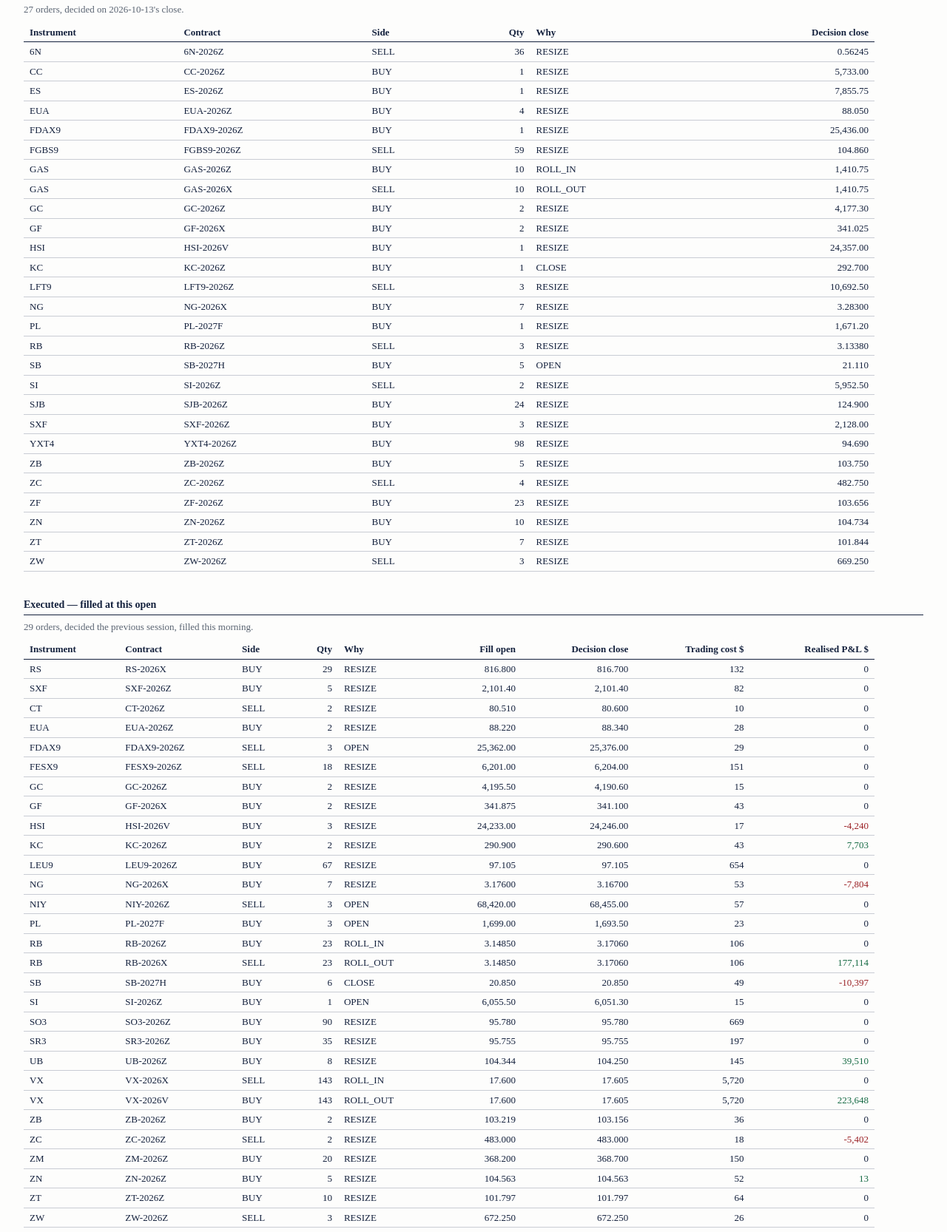
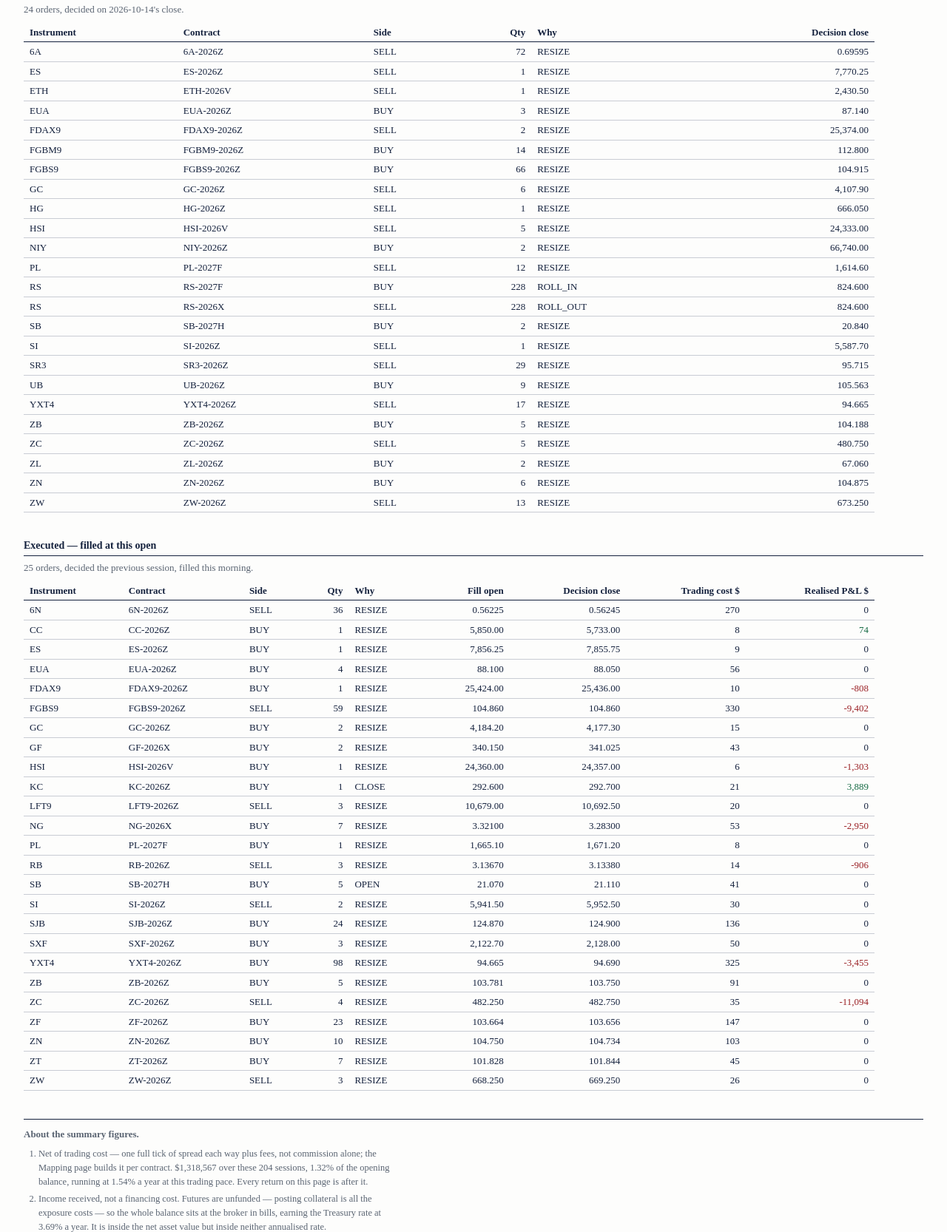
Before and after one commit to Lucas-Joly-GH/trends-research, a plain HTML site: page docs/index.html in a window 1280 px wide. Shown: the part 796-2462 px from the top of the page at 74% size. Drawn offline with Linux system fonts and the light colour scheme.

Commit message:
Publish 2026-10-14

```diff
--- a/docs/data/latest.json
+++ b/docs/data/latest.json
@@ -1,91 +1,91 @@
 {
  "meta": {
-  "as_of": "2026-10-13",
+  "as_of": "2026-10-14",
   "window_start": "2026-01-02",
-  "sessions": 203,
+  "sessions": 204,
   "equity_start": 100000000.0,
-  "equity_end": 115839666.77,
-  "net_ann_ret": 0.152224,
-  "net_cagr": 0.203731,
-  "cagr_trading": 0.160155,
-  "window_ret_trading": 0.126572,
-  "window_ret_interest": 0.031824,
-  "net_ann_vol": 0.085178,
-  "net_sharpe": 1.7871,
+  "equity_end": 116874386.11,
+  "net_ann_ret": 0.162544,
+  "net_cagr": 0.216133,
+  "cagr_trading": 0.172154,
+  "window_ret_trading": 0.136788,
+  "window_ret_interest": 0.031956,
+  "net_ann_vol": 0.085464,
+  "net_sharpe": 1.9019,
   "max_drawdown": -0.056022,
-  "cost_ann": 0.01548,
-  "cost_window_USD": 1316677.26,
-  "interest_ann": 0.036896,
+  "cost_ann": 0.015425,
+  "cost_window_USD": 1318566.56,
+  "interest_ann": 0.036858,
   "n_positions": 62,
-  "updated_at": "2026-10-14T16:11:52+00:00",
-  "generated_at": "2026-10-14T16:11:52+00:00"
+  "updated_at": "2026-10-15T15:09:01+00:00",
+  "generated_at": "2026-10-15T15:09:02+00:00"
  },
  "executed": [
   {
-   "instrument": "RS",
-   "contract": "RS-2026X",
-   "action": "BUY",
-   "quantity": 29.0,
+   "instrument": "6N",
+   "contract": "6N-2026Z",
+   "action": "SELL",
+   "quantity": 36.0,
    "kind": "RESIZE",
-   "fill_open": 816.8,
-   "decision_close": 816.7,
-   "trading_cost_USD": 132.10140807936205,
+   "fill_open": 0.56225,
+   "decision_close": 0.56245,
+   "trading_cost_USD": 270.0,
    "realised_pnl_USD": 0.0
   },
   {
-   "instrument": "SXF",
-   "contract": "SXF-2026Z",
+   "instrument": "CC",
+   "contract": "CC-2026Z",
    "action": "BUY",
-   "quantity": 5.0,
+   "quantity": 1.0,
    "kind": "RESIZE",
-   "fill_open": 2101.4,
-   "decision_close": 2101.4,
-   "trading_cost_USD": 82.34437904151216,
-   "realised_pnl_USD": 0.0
+   "fill_open": 5850.0,
+   "decision_close": 5733.0,
+   "trading_cost_USD": 7.5,
+   "realised_pnl_USD": 74.07400793650757
   },
   {
-   "instrument": "CT",
-   "contract": "CT-2026Z",
-   "action": "SELL",
-   "quantity": 2.0,
+   "instrument": "ES",
+   "contract": "ES-2026Z",
+   "action": "BUY",
+   "quantity": 1.0,
    "kind": "RESIZE",
-   "fill_open": 80.51,
-   "decision_close": 80.6,
-   "trading_cost_USD": 10.0,
+   "fill_open": 7856.25,
+   "decision_close": 7855.75,
+   "trading_cost_USD": 8.75,
    "realised_pnl_USD": 0.0
   },
   {
    "instrument": "EUA",
    "contract": "EUA-2026Z",
    "action": "BUY",
-   "quantity": 2.0,
+   "quantity": 4.0,
    "kind": "RESIZE",
-   "fill_open": 88.22,
-   "decision_close": 88.34,
-   "trading_cost_USD": 27.88659875044417,
+   "fill_open": 88.1,
+   "decision_close": 88.05,
+   "trading_cost_USD": 55.99640982121409,
    "realised_pnl_USD": 0.0
   },
   {
    "instrument": "FDAX9",
    "contract": "FDAX9-2026Z",
-   "action": "SELL",
-   "quantity": 3.0,
-   "kind": "OPEN",
-   "fill_open": 25362.0,
-   "decision_close": 25376.0,
-   "trading_cost_USD": 29.280928687966377,
-   "realised_pnl_USD": 0.0
+   "action": "BUY",
+   "quantity": 1.0,
+   "kind": "RESIZE",
+   "fill_open": 25424.0,
+   "decision_close": 25436.0,
+   "trading_cost_USD": 9.799371718712466,
+   "realised_pnl_USD": -807.981062276488
   },
   {
-   "instrument": "FESX9",
-   "contract": "FESX9-2026Z",
+   "instrument": "FGBS9",
+   "contract": "FGBS9-2026Z",
    "action": "SELL",
-   "quantity": 18.0,
+   "quantity": 59.0,
    "kind": "RESIZE",
-   "fill_open": 6201.0,
-   "decision_close": 6204.0,
-   "trading_cost_USD": 150.58763325239852,
-   "realised_pnl_USD": 0.0
+   "fill_open": 104.86,
+   "decision_close": 104.86,
+   "trading_cost_USD": 330.3788179451631,
+   "realised_pnl_USD": -9402.499754220291
   },
   {
    "instrument": "GC",
@@ -93,8 +93,8 @@
    "action": "BUY",
    "quantity": 2.0,
    "kind": "RESIZE",
-   "fill_open": 4195.5,
-   "decision_close": 4190.6,
+   "fill_open": 4184.2,
+   "decision_close": 4177.3,
    "trading_cost_USD": 15.0,
    "realised_pnl_USD": 0.0
   },
@@ -104,8 +104,8 @@
    "action": "BUY",
    "quantity": 2.0,
    "kind": "RESIZE",
-   "fill_open": 341.875,
-   "decision_close": 341.1,
+   "fill_open": 340.15,
+   "decision_close": 341.025,
    "trading_cost_USD": 42.5,
    "realised_pnl_USD": 0.0
   },
@@ -113,33 +113,33 @@
    "instrument": "HSI",
    "contract": "HSI-2026V",
    "action": "BUY",
-   "quantity": 3.0,
+   "quantity": 1.0,
    "kind": "RESIZE",
-   "fill_open": 24233.0,
-   "decision_close": 24246.0,
-   "trading_cost_USD": 17.115384615384617,
-   "realised_pnl_USD": -4239.764864764863
+   "fill_open": 24360.0,
+   "decision_close": 24357.0,
+   "trading_cost_USD": 5.705128205128206,
+   "realised_pnl_USD": -1302.6780318446981
   },
   {
    "instrument": "KC",
    "contract": "KC-2026Z",
    "action": "BUY",
-   "quantity": 2.0,
-   "kind": "RESIZE",
-   "fill_open": 290.9,
-   "decision_close": 290.6,
-   "trading_cost_USD": 42.5,
-   "realised_pnl_USD": 7703.176807760137
+   "quantity": 1.0,
+   "kind": "CLOSE",
+   "fill_open": 292.6,
+   "decision_close": 292.7,
+   "trading_cost_USD": 21.25,
+   "realised_pnl_USD": 3889.088403880056
   },
   {
-   "instrument": "LEU9",
-   "contract": "LEU9-2026Z",
-   "action": "BUY",
-   "quantity": 67.0,
+   "instrument": "LFT9",
+   "contract": "LFT9-2026Z",
+   "action": "SELL",
+   "quantity": 3.0,
    "kind": "RESIZE",
-   "fill_open": 97.105,
-   "decision_close": 97.105,
-   "trading_cost_USD": 653.9407406979158,
+   "fill_open": 10679.0,
+   "decision_close": 10692.5,
+   "trading_cost_USD": 19.886456303106677,
    "realised_pnl_USD": 0.0
   },
   {
@@ -148,185 +148,141 @@
    "action": "BUY",
    "quantity": 7.0,
    "kind": "RESIZE",
-   "fill_open": 3.176,
-   "decision_close": 3.167,
+   "fill_open": 3.321,
+   "decision_close": 3.283,
    "trading_cost_USD": 52.5,
-   "realised_pnl_USD": -7803.76540781536
-  },
-  {
-   "instrument": "NIY",
-   "contract": "NIY-2026Z",
-   "action": "SELL",
-   "quantity": 3.0,
-   "kind": "OPEN",
-   "fill_open": 68420.0,
-   "decision_close": 68455.0,
-   "trading_cost_USD": 56.705752258999944,
-   "realised_pnl_USD": 0.0
+   "realised_pnl_USD": -2949.583589633546
   },
   {
    "instrument": "PL",
    "contract": "PL-2027F",
    "action": "BUY",
-   "quantity": 3.0,
-   "kind": "OPEN",
-   "fill_open": 1699.0,
-   "decision_close": 1693.5,
-   "trading_cost_USD": 22.5,
+   "quantity": 1.0,
+   "kind": "RESIZE",
+   "fill_open": 1665.1,
+   "decision_close": 1671.2,
+   "trading_cost_USD": 7.5,
    "realised_pnl_USD": 0.0
   },
   {
    "instrument": "RB",
    "contract": "RB-2026Z",
-   "action": "BUY",
-   "quantity": 23.0,
-   "kind": "ROLL_IN",
-   "fill_open": 3.1485,
-   "decision_close": 3.1706,
-   "trading_cost_USD": 105.8,
-   "realised_pnl_USD": 0.0
-  },
-  {
-   "instrument": "RB",
-   "contract": "RB-2026X",
    "action": "SELL",
-   "quantity": 23.0,
-   "kind": "ROLL_OUT",
-   "fill_open": 3.1485,
-   "decision_close": 3.1706,
-   "trading_cost_USD": 105.8,
-   "realised_pnl_USD": 177113.66578249342
+   "quantity": 3.0,
+   "kind": "RESIZE",
+   "fill_open": 3.1367,
+   "decision_close": 3.1338,
+   "trading_cost_USD": 13.799999999999999,
+   "realised_pnl_USD": -906.1043478260821
   },
   {
    "instrument": "SB",
    "contract": "SB-2027H",
    "action": "BUY",
-   "quantity": 6.0,
-   "kind": "CLOSE",
-   "fill_open": 20.85,
-   "decision_close": 20.85,
-   "trading_cost_USD": 48.599999999999994,
-   "realised_pnl_USD": -10397.11714778898
+   "quantity": 5.0,
+   "kind": "OPEN",
+   "fill_open": 21.07,
+   "decision_close": 21.11,
+   "trading_cost_USD": 40.5,
+   "realised_pnl_USD": 0.0
   },
   {
    "instrument": "SI",
    "contract": "SI-2026Z",
-   "action": "BUY",
-   "quantity": 1.0,
-   "kind": "OPEN",
-   "fill_open": 6055.5,
-   "decision_close": 6051.3,
-   "trading_cost_USD": 15.0,
+   "action": "SELL",
+   "quantity": 2.0,
+   "kind": "RESIZE",
+   "fill_open": 5941.5,
+   "decision_close": 5952.5,
+   "trading_cost_USD": 30.0,
    "realised_pnl_USD": 0.0
   },
   {
-   "instrument": "SO3",
-   "contract": "SO3-2026Z",
+   "instrument": "SJB",
+   "contract": "SJB-2026Z",
    "action": "BUY",
-   "quantity": 90.0,
+   "quantity": 24.0,
    "kind": "RESIZE",
-   "fill_open": 95.78,
-   "decision_close": 95.78,
-   "trading_cost_USD": 668.5849128261768,
+   "fill_open": 124.87,
+   "decision_close": 124.9,
+   "trading_cost_USD": 136.41486889589058,
    "realised_pnl_USD": 0.0
   },
   {
-   "instrument": "SR3",
-   "contract": "SR3-2026Z",
+   "instrument": "SXF",
+   "contract": "SXF-2026Z",
    "action": "BUY",
-   "quantity": 35.0,
+   "quantity": 3.0,
    "kind": "RESIZE",
-   "fill_open": 95.755,
-   "decision_close": 95.755,
-   "trading_cost_USD": 196.875,
+   "fill_open": 2122.7,
+   "decision_close": 2128.0,
+   "trading_cost_USD": 49.59031563573621,
    "realised_pnl_USD": 0.0
   },
   {
-   "instrument": "UB",
-   "contract": "UB-2026Z",
+   "instrument": "YXT4",
+   "contract": "YXT4-2026Z",
    "action": "BUY",
-   "quantity": 8.0,
+   "quantity": 98.0,
    "kind": "RESIZE",
-   "fill_open": 104.3438,
-   "decision_close": 104.25,
-   "trading_cost_USD": 145.0,
-   "realised_pnl_USD": 39509.97493848914
-  },
-  {
-   "instrument": "VX",
-   "contract": "VX-2026X",
-   "action": "SELL",
-   "quantity": 143.0,
-   "kind": "ROLL_IN",
-   "fill_open": 17.6,
-   "decision_close": 17.6045,
-   "trading_cost_USD": 5720.0,
-   "realised_pnl_USD": 0.0
-  },
-  {
-   "instrument": "VX",
-   "contract": "VX-2026V",
-   "action": "BUY",
-   "quantity": 143.0,
-   "kind": "ROLL_OUT",
-   "fill_open": 17.6,
-   "decision_close": 17.6045,
-   "trading_cost_USD": 5720.0,
-   "realised_pnl_USD": 223647.5999999999
+   "fill_open": 94.665,
+   "decision_close": 94.69,
+   "trading_cost_USD": 325.0480950815735,
+   "realised_pnl_USD": -3455.2630107299615
   },
   {
    "instrument": "ZB",
    "contract": "ZB-2026Z",
    "action": "BUY",
-   "quantity": 2.0,
+   "quantity": 5.0,
    "kind": "RESIZE",
-   "fill_open": 103.2188,
-   "decision_close": 103.1562,
-   "trading_cost_USD": 36.25,
+   "fill_open": 103.7812,
+   "decision_close": 103.75,
+   "trading_cost_USD": 90.625,
    "realised_pnl_USD": 0.0
   },
   {
    "instrument": "ZC",
    "contract": "ZC-2026Z",
    "action": "SELL",
-   "quantity": 2.0,
+   "quantity": 4.0,
    "kind": "RESIZE",
-   "fill_open": 483.0,
-   "decision_close": 483.0,
-   "trading_cost_USD": 17.5,
-   "realised_pnl_USD": -5401.648864386826
+   "fill_open": 482.25,
+   "decision_close": 482.75,
+   "trading_cost_USD": 35.0,
+   "realised_pnl_USD": -11094.206819682744
   },
   {
-   "instrument": "ZM",
-   "contract": "ZM-2026Z",
+   "instrument": "ZF",
+   "contract": "ZF-2026Z",
    "action": "BUY",
-   "quantity": 20.0,
+   "quantity": 23.0,
    "kind": "RESIZE",
-   "fill_open": 368.2,
-   "decision_close": 368.7,
-   "trading_cost_USD": 150.0,
+   "fill_open": 103.6641,
+   "decision_close": 103.6562,
+   "trading_cost_USD": 147.315,
    "realised_pnl_USD": 0.0
   },
   {
    "instrument": "ZN",
    "contract": "ZN-2026Z",
    "action": "BUY",
-   "quantity": 5.0,
+   "quantity": 10.0,
    "kind": "RESIZE",
-   "fill_open": 104.5625,
-   "decision_close": 104.5625,
-   "trading_cost_USD": 51.574999999999996,
-   "realised_pnl_USD": 13.250000000013529
+   "fill_open": 104.75,
+   "decision_close": 104.7344,
+   "trading_cost_USD": 103.14999999999999,
+   "realised_pnl_USD": 0.0
   },
   {
    "instrument": "ZT",
    "contract": "ZT-2026Z",
    "action": "BUY",
-   "quantity": 10.0,
+   "quantity": 7.0,
    "kind": "RESIZE",
-   "fill_open": 101.7969,
-   "decision_close": 101.7969,
-   "trading_cost_USD": 64.05,
+   "fill_open": 101.8281,
+   "decision_close": 101.8438,
+   "trading_cost_USD": 44.835,
    "realised_pnl_USD": 0.0
   },
   {
@@ -335,180 +291,164 @@
    "action": "SELL",
    "quantity": 3.0,
    "kind": "RESIZE",
-   "fill_open": 672.25,
-   "decision_close": 672.25,
+   "fill_open": 668.25,
+   "decision_close": 669.25,
    "trading_cost_USD": 26.25,
    "realised_pnl_USD": 0.0
   }
  ],
  "pending": [
   {
-   "instrument": "6N",
-   "contract": "6N-2026Z",
+   "instrument": "6A",
+   "contract": "6A-2026Z",
    "action": "SELL",
-   "quantity": 36.0,
+   "quantity": 72.0,
    "kind": "RESIZE",
-   "decision_close": 0.56245
-  },
-  {
-   "instrument": "CC",
-   "contract": "CC-2026Z",
-   "action": "BUY",
-   "quantity": 1.0,
-   "kind": "RESIZE",
-   "decision_close": 5733.0
+   "decision_close": 0.69595
   },
   {
    "instrument": "ES",
    "contract": "ES-2026Z",
-   "action": "BUY",
+   "action": "SELL",
    "quantity": 1.0,
    "kind": "RESIZE",
-   "decision_close": 7855.75
+   "decision_close": 7770.25
+  },
+  {
+   "instrument": "ETH",
+   "contract": "ETH-2026V",
+   "action": "SELL",
+   "quantity": 1.0,
+   "kind": "RESIZE",
+   "decision_close": 2430.5
   },
   {
    "instrument": "EUA",
    "contract": "EUA-2026Z",
    "action": "BUY",
-   "quantity": 4.0,
+   "quantity": 3.0,
    "kind": "RESIZE",
-   "decision_close": 88.05
+   "decision_close": 87.14
   },
   {
    "instrument": "FDAX9",
    "contract": "FDAX9-2026Z",
+   "action": "SELL",
+   "quantity": 2.0,
+   "kind": "RESIZE",
+   "decision_close": 25374.0
+  },
+  {
+   "instrument": "FGBM9",
+   "contract": "FGBM9-2026Z",
    "action": "BUY",
-   "quantity": 1.0,
+   "quantity": 14.0,
    "kind": "RESIZE",
-   "decision_close": 25436.0
+   "decision_close": 112.8
   },
   {
    "instrument": "FGBS9",
    "contract": "FGBS9-2026Z",
-   "action": "SELL",
-   "quantity": 59.0,
+   "action": "BUY",
+   "quantity": 66.0,
    "kind": "RESIZE",
-   "decision_close": 104.86
-  },
-  {
-   "instrument": "GAS",
-   "contract": "GAS-2026Z",
-   "action": "BUY",
-   "quantity": 10.0,
-   "kind": "ROLL_IN",
-   "decision_close": 1410.75
-  },
-  {
-   "instrument": "GAS",
-   "contract": "GAS-2026X",
-   "action": "SELL",
-   "quantity": 10.0,
-   "kind": "ROLL_OUT",
-   "decision_close": 1410.75
+   "decision_close": 104.915
   },
   {
    "instrument": "GC",
    "contract": "GC-2026Z",
-   "action": "BUY",
-   "quantity": 2.0,
+   "action": "SELL",
+   "quantity": 6.0,
    "kind": "RESIZE",
-   "decision_close": 4177.3
+   "decision_close": 4107.9
   },
   {
-   "instrument": "GF",
-   "contract": "GF-2026X",
-   "action": "BUY",
-   "quantity": 2.0,
+   "instrument": "HG",
+   "contract": "HG-2026Z",
+   "action": "SELL",
+   "quantity": 1.0,
    "kind": "RESIZE",
-   "decision_close": 341.025
+   "decision_close": 666.05
   },
   {
    "instrument": "HSI",
    "contract": "HSI-2026V",
-   "action": "BUY",
-   "quantity": 1.0,
+   "action": "SELL",
+   "quantity": 5.0,
    "kind": "RESIZE",
-   "decision_close": 24357.0
+   "decision_close": 24333.0
   },
   {
-   "instrument": "KC",
-   "contract": "KC-2026Z",
+   "instrument": "NIY",
+   "contract": "NIY-2026Z",
    "action": "BUY",
-   "quantity": 1.0,
-   "kind": "CLOSE",
-   "decision_close": 292.7
-  },
-  {
-   "instrument": "LFT9",
-   "contract": "LFT9-2026Z",
-   "action": "SELL",
-   "quantity": 3.0,
+   "quantity": 2.0,
    "kind": "RESIZE",
-   "decision_close": 10692.5
-  },
-  {
-   "instrument": "NG",
-   "contract": "NG-2026X",
-   "action": "BUY",
-   "quantity": 7.0,
-   "kind": "RESIZE",
-   "decision_close": 3.283
+   "decision_close": 66740.0
   },
   {
    "instrument": "PL",
    "contract": "PL-2027F",
-   "action": "BUY",
-   "quantity": 1.0,
+   "action": "SELL",
+   "quantity": 12.0,
    "kind": "RESIZE",
-   "decision_close": 1671.2
+   "decision_close": 1614.6
   },
   {
-   "instrument": "RB",
-   "contract": "RB-2026Z",
+   "instrument": "RS",
+   "contract": "RS-2027F",
+   "action": "BUY",
+   "quantity": 228.0,
+   "kind": "ROLL_IN",
+   "decision_close": 824.6
+  },
+  {
+   "instrument": "RS",
+   "contract": "RS-2026X",
    "action": "SELL",
-   "quantity": 3.0,
-   "kind": "RESIZE",
-   "decision_close": 3.1338
+   "quantity": 228.0,
+   "kind": "ROLL_OUT",
+   "decision_close": 824.6
   },
   {
    "instrument": "SB",
    "contract": "SB-2027H",
    "action": "BUY",
-   "quantity": 5.0,
-   "kind": "OPEN",
-   "decision_close": 21.11
+   "quantity": 2.0,
+   "kind": "RESIZE",
+   "decision_close": 20.84
   },
   {
    "instrument": "SI",
    "contract": "SI-2026Z",
    "action": "SELL",
-   "quantity": 2.0,
+   "quantity": 1.0,
    "kind": "RESIZE",
-   "decision_close": 5952.5
+   "decision_close": 5587.7
   },
   {
-   "instrument": "SJB",
-   "contract": "SJB-2026Z",
-   "action": "BUY",
-   "quantity": 24.0,
+   "instrument": "SR3",
+   "contract": "SR3-2026Z",
+   "action": "SELL",
+   "quantity": 29.0,
    "kind": "RESIZE",
-   "decision_close": 124.9
+   "decision_close": 95.715
   },
   {
-   "instrument": "SXF",
-   "contract": "SXF-2026Z",
+   "instrument": "UB",
+   "contract": "UB-2026Z",
    "action": "BUY",
-   "quantity": 3.0,
+   "quantity": 9.0,
    "kind": "RESIZE",
-   "decision_close": 2128.0
+   "decision_close": 105.5625
   },
   {
    "instrument": "YXT4",
    "contract": "YXT4-2026Z",
-   "action": "BUY",
-   "quantity": 98.0,
+   "action": "SELL",
+   "quantity": 17.0,
    "kind": "RESIZE",
-   "decision_close": 94.69
+   "decision_close": 94.665
   },
   {
    "instrument": "ZB",
@@ -516,47 +456,39 @@
    "action": "BUY",
    "quantity": 5.0,
    "kind": "RESIZE",
-   "decision_close": 103.75
+   "decision_close": 104.1875
   },
   {
    "instrument": "ZC",
    "contract": "ZC-2026Z",
    "action": "SELL",
-   "quantity": 4.0,
+   "quantity": 5.0,
    "kind": "RESIZE",
-   "decision_close": 482.75
+   "decision_close": 480.75
   },
   {
-   "instrument": "ZF",
-   "contract": "ZF-2026Z",
+   "instrument": "ZL",
+   "contract": "ZL-2026Z",
    "action": "BUY",
-   "quantity": 23.0,
+   "quantity": 2.0,
    "kind": "RESIZE",
-   "decision_close": 103.6562
+   "decision_close": 67.06
   },
   {
    "instrument": "ZN",
    "contract": "ZN-2026Z",
    "action": "BUY",
-   "quantity": 10.0,
+   "quantity": 6.0,
    "kind": "RESIZE",
-   "decision_close": 104.7344
-  },
-  {
-   "instrument": "ZT",
-   "contract": "ZT-2026Z",
-   "action": "BUY",
-   "quantity": 7.0,
-   "kind": "RESIZE",
-   "decision_close": 101.8438
+   "decision_close": 104.875
   },
   {
    "instrument": "ZW",
    "contract": "ZW-2026Z",
    "action": "SELL",
-   "quantity": 3.0,
+   "quantity": 13.0,
    "kind": "RESIZE",
-   "decision_close": 669.25
+   "decision_close": 673.25
   }
  ],
  "outstanding": []
--- a/docs/data/run.json
+++ b/docs/data/run.json
@@ -1,3 +1,3 @@
 {
- "checked_at": "2026-10-14T16:12:52+00:00"
+ "checked_at": "2026-10-15T15:10:00+00:00"
 }
--- a/docs/expectations.html
+++ b/docs/expectations.html
@@ -29,7 +29,7 @@
 <link rel="apple-touch-icon" href="apple-touch-icon.png">
 
 <script>try{var t=localStorage.getItem("theme");if(t)document.documentElement.dataset.theme=t}catch(e){}</script>
-<link rel="stylesheet" href="site.css?v=435645e4">
+<link rel="stylesheet" href="site.css?v=9b70f70f">
 <style>
   body{background:var(--page);color:var(--ink);margin:0 auto;padding:28px 22px 70px;
        max-width:min(1560px, 95vw);line-height:1.5}
@@ -164,7 +164,7 @@ Historical sorts the realised returns.</p>
 <h3 id="episodes">The six deepest, dated</h3>
 <div class="scroll"><table class="data num" id="ddep"></table></div>
 
-<script src="app.js?v=435645e4"></script>
+<script src="app.js?v=9b70f70f"></script>
 <script>
 fetch(bust("data/expectations.json")).then(r => r.json()).then(j => {
 
--- a/docs/index.html
+++ b/docs/index.html
@@ -29,7 +29,7 @@
 <link rel="apple-touch-icon" href="apple-touch-icon.png">
 
 <script>try{var t=localStorage.getItem("theme");if(t)document.documentElement.dataset.theme=t}catch(e){}</script>
-<link rel="stylesheet" href="site.css?v=435645e4">
+<link rel="stylesheet" href="site.css?v=9b70f70f">
 <style>
   /* Plain: white ground, black text, browser default face, no colour.
      Rules and alignment do the work. */
@@ -229,7 +229,7 @@
   </div>
 </footer>
 
-<script src="app.js?v=435645e4"></script>
+<script src="app.js?v=9b70f70f"></script>
 <script>
 LATEST.then(d=>{
   const m = d.meta;
```
Also changed, not shown: docs/data/days/2026-10-13.json (+1 -1 lines), docs/data/days/2026-10-14.json (added, +1 -0 lines), docs/data/history.json (+1 -1 lines), docs/data/index.json (+1 -1 lines), docs/data/pnl/2026-10-14.json (added, +1 -0 lines), docs/data/pnl_index.json (+1 -1 lines), docs/journal.html (+2 -2 lines), docs/mapping.html (+2 -2 lines), docs/pnl.html (+2 -2 lines), docs/qa.html (+2 -2 lines), docs/data/expectations.json, docs/data/qa.json, docs/og.png.
